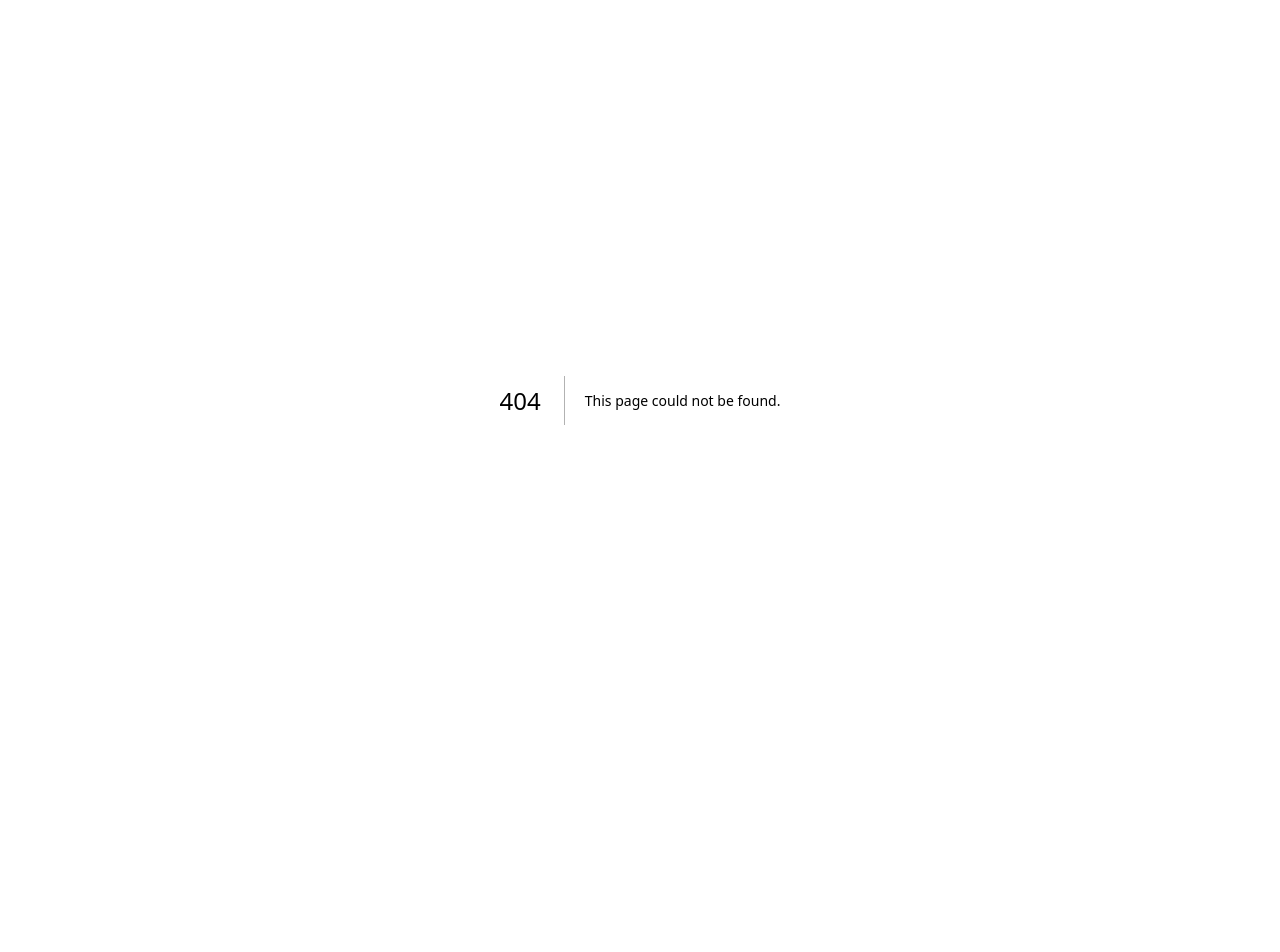
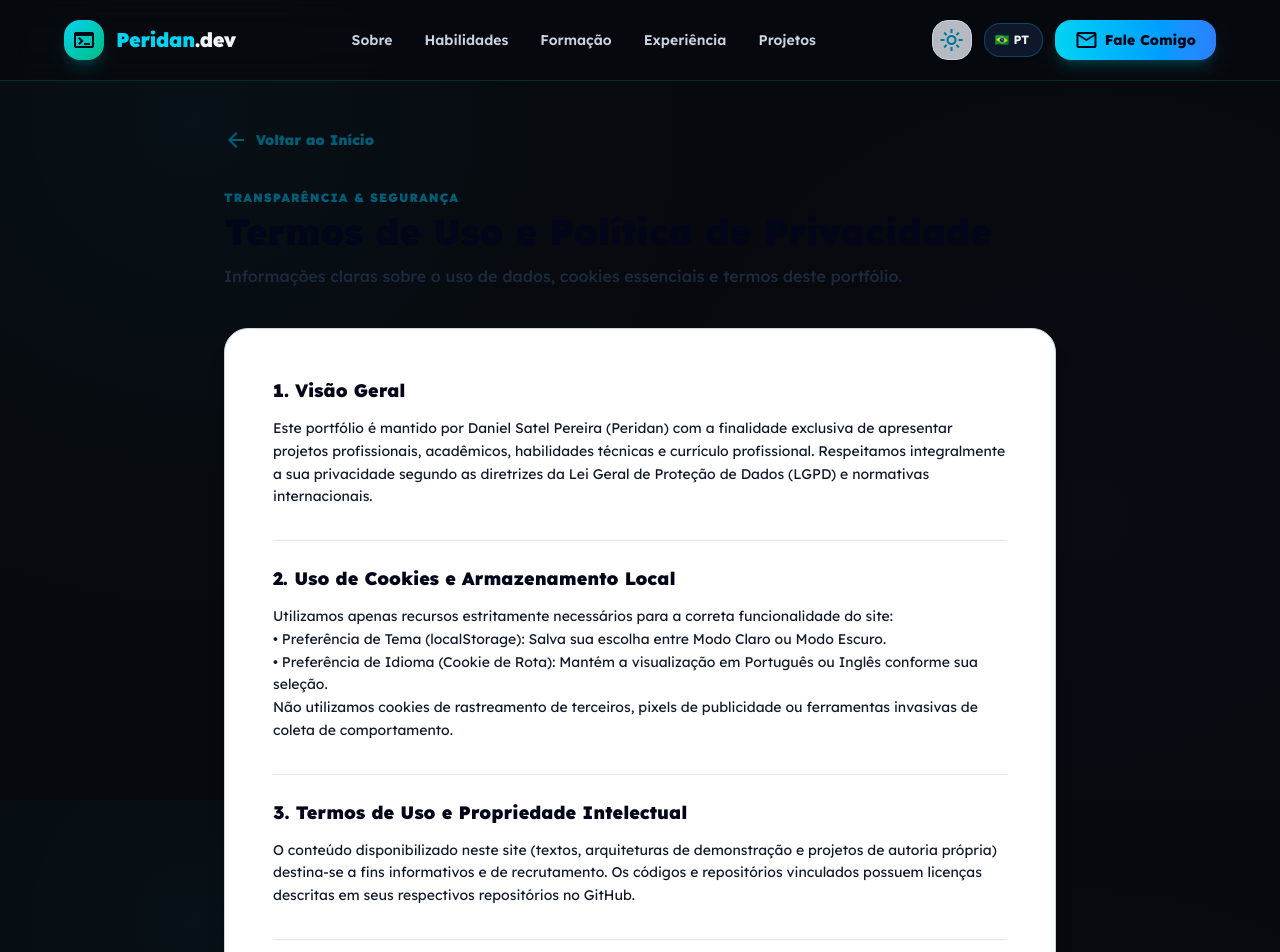
Before and after one commit to Peridan1/curriculo, a Next.js app: page /1/privacidade in a window 1280 px wide. Before the commit this address had no page. Shown: the top 952 px of the page. Before the commit the page ends 800 px from the top, so only its background shows below. Built offline with nearby package versions, Linux system fonts and the light colour scheme.

Commit message:
feat(privacidade): adiciona página de termos e política de privacidade com banner de cookies

```diff
--- /dev/null
+++ b/src/app/[lang]/privacidade/page.tsx
@@ -0,0 +1,120 @@
+import type { Metadata } from "next";
+import Header from "../../../components/Header";
+import Footer from "../../../components/Footer";
+import Link from "next/link";
+
+const dictionaries = {
+    en: () =>
+        import("../../../dictionaries/en.json").then((module) => module.default),
+    pt: () =>
+        import("../../../dictionaries/pt.json").then((module) => module.default),
+};
+
+export async function generateMetadata({
+    params,
+}: {
+    params: Promise<{ lang: string }>;
+}): Promise<Metadata> {
+    const resolvedParams = await params;
+    const lang =
+        resolvedParams.lang === "pt" || resolvedParams.lang === "en"
+            ? resolvedParams.lang
+            : "pt";
+    const dict = await dictionaries[lang]();
+
+    return {
+        title: `${dict.privacyPage.title} | Daniel Satel Pereira`,
+        description: dict.privacyPage.subtitle,
+    };
+}
+
+export default async function PrivacyPage({
+    params,
+}: {
+    params: Promise<{ lang: string }>;
+}) {
+    const resolvedParams = await params;
+    const lang =
+        resolvedParams.lang === "pt" || resolvedParams.lang === "en"
+            ? resolvedParams.lang
+            : "pt";
+    const dict = await dictionaries[lang]();
+    const p = dict.privacyPage;
+
+    return (
+        <main className="min-h-screen flex flex-col">
+            <Header dict={dict} />
+
+            <section className="grow pt-32 pb-24 px-6 max-w-220 mx-auto w-full">
+                {/* Botão de Retorno */}
+                <Link
+                    href={`/${lang}`}
+                    className="inline-flex items-center gap-2 text-cyan-800 dark:text-cyan-400 hover:text-emerald-700 dark:hover:text-emerald-300 transition-colors mb-8 font-black text-sm"
+                >
+                    <span className="material-symbols-outlined text-base">
+                        arrow_back
+                    </span>
+                    {p.backHome}
+                </Link>
+
+                {/* Cabeçalho */}
+                <div className="mb-10">
+                    <span className="text-xs font-black uppercase tracking-widest text-cyan-800 dark:text-cyan-400">
+                        {p.badge}
+                    </span>
+                    <h1 className="text-3xl sm:text-4xl font-black text-slate-950 dark:text-white mt-1 mb-3">
+                        {p.title}
+                    </h1>
+                    <p className="text-slate-800 dark:text-slate-300 text-sm sm:text-base font-medium">
+                        {p.subtitle}
+                    </p>
+                </div>
+
+                {/* Seções de Termos e Privacidade */}
+                <article className="space-y-8 bg-white dark:bg-slate-900/90 border border-slate-300 dark:border-cyan-500/20 rounded-3xl p-8 sm:p-12 shadow-xl text-slate-900 dark:text-slate-200">
+                    {/* 1. Visão Geral */}
+                    <div>
+                        <h2 className="text-lg font-black text-slate-950 dark:text-white mb-3">
+                            {p.sections.intro.title}
+                        </h2>
+                        <p className="text-sm leading-relaxed whitespace-pre-line font-normal">
+                            {p.sections.intro.text}
+                        </p>
+                    </div>
+
+                    {/* 2. Cookies e Armazenamento Local */}
+                    <div className="border-t border-slate-200 dark:border-slate-800 pt-6">
+                        <h2 className="text-lg font-black text-slate-950 dark:text-white mb-3">
+                            {p.sections.cookies.title}
+                        </h2>
+                        <p className="text-sm leading-relaxed whitespace-pre-line font-normal">
+                            {p.sections.cookies.text}
+                        </p>
+                    </div>
+
+                    {/* 3. Termos de Uso */}
+                    <div className="border-t border-slate-200 dark:border-slate-800 pt-6">
+                        <h2 className="text-lg font-black text-slate-950 dark:text-white mb-3">
+                            {p.sections.terms.title}
+                        </h2>
+                        <p className="text-sm leading-relaxed whitespace-pre-line font-normal">
+                            {p.sections.terms.text}
+                        </p>
+                    </div>
+
+                    {/* 4. Dúvidas e Contato */}
+                    <div className="border-t border-slate-200 dark:border-slate-800 pt-6">
+                        <h2 className="text-lg font-black text-slate-950 dark:text-white mb-3">
+                            {p.sections.contact.title}
+                        </h2>
+                        <p className="text-sm leading-relaxed whitespace-pre-line font-normal">
+                            {p.sections.contact.text}
+                        </p>
+                    </div>
+                </article>
+            </section>
+
+            <Footer dict={dict} />
+        </main>
+    );
+}
--- /dev/null
+++ b/src/components/CookieBanner.tsx
@@ -0,0 +1,66 @@
+"use client";
+
+import { useState, useEffect } from "react";
+import Link from "next/link";
+
+interface CookieBannerProps {
+    lang: string;
+    dict: {
+        cookieBanner: {
+            text: string;
+            accept: string;
+            learnMore: string;
+        };
+    };
+}
+
+export default function CookieBanner({ dict, lang }: CookieBannerProps) {
+    const cb = dict.cookieBanner;
+    const [visible, setVisible] = useState(false);
+
+    useEffect(() => {
+        // Checa consentimento anterior
+        const consent = localStorage.getItem("cookie_consent");
+        if (!consent) {
+            const timer = setTimeout(() => setVisible(true), 1200);
+            return () => clearTimeout(timer);
+        }
+    }, []);
+
+    const handleAccept = () => {
+        localStorage.setItem("cookie_consent", "accepted");
+        setVisible(false);
+    };
+
+    if (!visible) return null;
+
+    return (
+        <aside
+            aria-label="Aviso de Cookies e Privacidade"
+            className="fixed bottom-6 right-6 left-6 sm:left-auto sm:max-w-md z-50 print:hidden p-5 rounded-2xl bg-white/95 dark:bg-slate-900/95 border border-slate-300 dark:border-cyan-500/30 shadow-2xl backdrop-blur-xl transition-all animate-in fade-in slide-in-from-bottom-4 duration-300"
+        >
+            <div className="flex items-start gap-3">
+                <span className="material-symbols-outlined text-cyan-700 dark:text-cyan-400 text-2xl shrink-0 mt-0.5">
+                    cookie
+                </span>
+                <div className="text-xs text-slate-800 dark:text-slate-200 leading-relaxed font-medium">
+                    <p className="mb-3">{cb.text}</p>
+                    <div className="flex items-center gap-3">
+                        <button
+                            onClick={handleAccept}
+                            className="px-4 py-1.5 rounded-xl bg-cyan-500 hover:bg-cyan-400 text-slate-950 font-black text-xs transition-all shadow-md shadow-cyan-500/20 cursor-pointer"
+                        >
+                            {cb.accept}
+                        </button>
+                        <Link
+                            href={`/${lang}/privacidade`}
+                            className="text-cyan-800 dark:text-cyan-400 hover:underline font-bold text-xs"
+                        >
+                            {cb.learnMore}
+                        </Link>
+                    </div>
+                </div>
+            </div>
+        </aside>
+    );
+}
```
